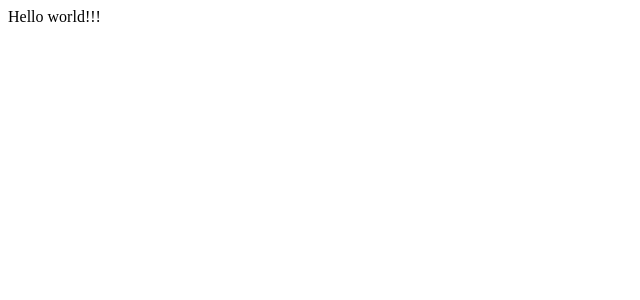
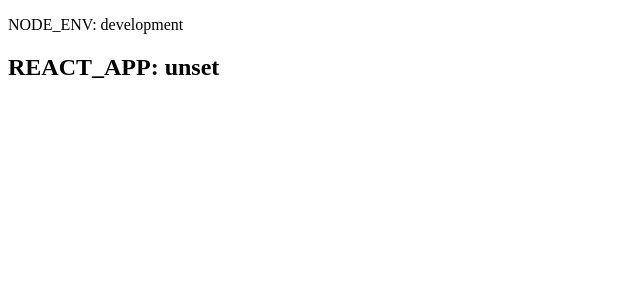
Before and after one commit to AndreyBaglai/Saunter, a React (Create React App) app: page / in a window 1280 px wide. Shown: the top 300 px of the page, without its empty margins (0-640 px from the left). Built offline with nearby package versions, Linux system fonts and the light colour scheme; no server answers.

Commit message:
feat: add enviroment file .env in root directory

```diff
--- a/public/index.html
+++ b/public/index.html
@@ -10,34 +10,11 @@
       content="Web site created using create-react-app"
     />
     <link rel="apple-touch-icon" href="%PUBLIC_URL%/logo192.png" />
-    <!--
-      manifest.json provides metadata used when your web app is installed on a
-      user's mobile device or desktop. See https://developers.google.com/web/fundamentals/web-app-manifest/
-    -->
     <link rel="manifest" href="%PUBLIC_URL%/manifest.json" />
-    <!--
-      Notice the use of %PUBLIC_URL% in the tags above.
-      It will be replaced with the URL of the `public` folder during the build.
-      Only files inside the `public` folder can be referenced from the HTML.
 
-      Unlike "/favicon.ico" or "favicon.ico", "%PUBLIC_URL%/favicon.ico" will
-      work correctly both with client-side routing and a non-root public URL.
-      Learn how to configure a non-root public URL by running `npm run build`.
-    -->
-    <title>React App</title>
+    <title>Saunter</title>
   </head>
   <body>
-    <noscript>You need to enable JavaScript to run this app.</noscript>
     <div id="root"></div>
-    <!--
-      This HTML file is a template.
-      If you open it directly in the browser, you will see an empty page.
-
-      You can add webfonts, meta tags, or analytics to this file.
-      The build step will place the bundled scripts into the <body> tag.
-
-      To begin the development, run `npm start` or `yarn start`.
-      To create a production bundle, use `npm run build` or `yarn build`.
-    -->
   </body>
 </html>
--- a/src/App.tsx
+++ b/src/App.tsx
@@ -3,7 +3,8 @@ import React from 'react';
 function App() {
   return (
     <div>
-      Hello world!!!
+      <p>NODE_ENV: {process.env.NODE_ENV}</p>
+      <h2>REACT_APP: {process.env.REACT_APP_API_KEY}</h2>
     </div>
   );
 }
```
Also changed, not shown: 1 other file (tests, documents, lock files or other folders).
